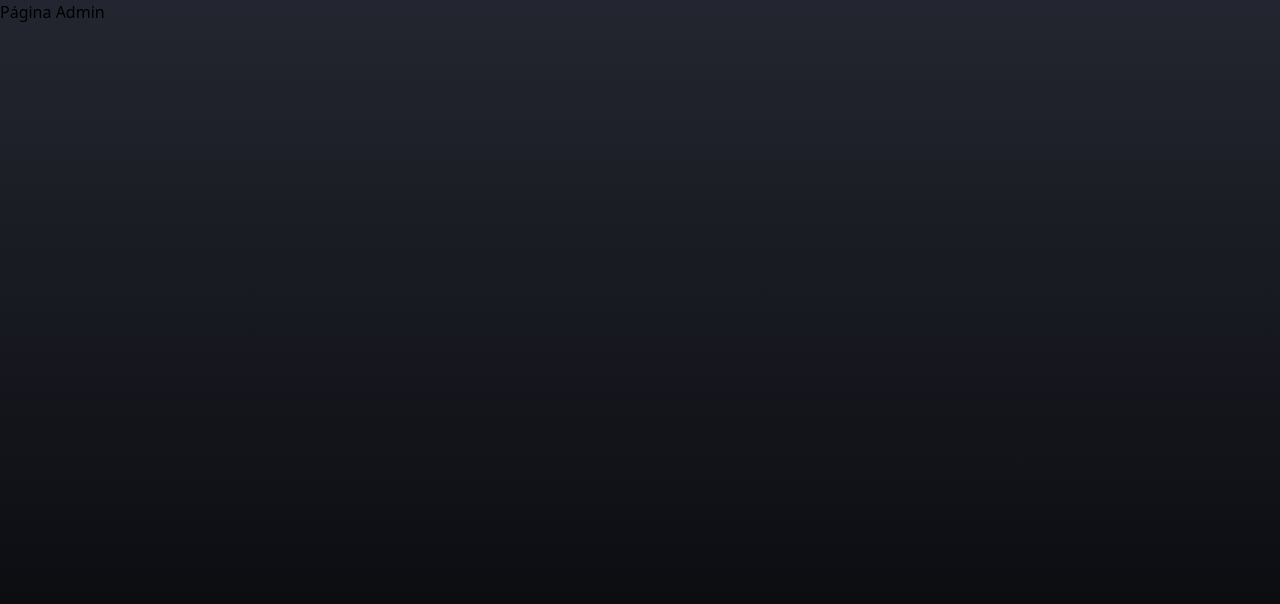
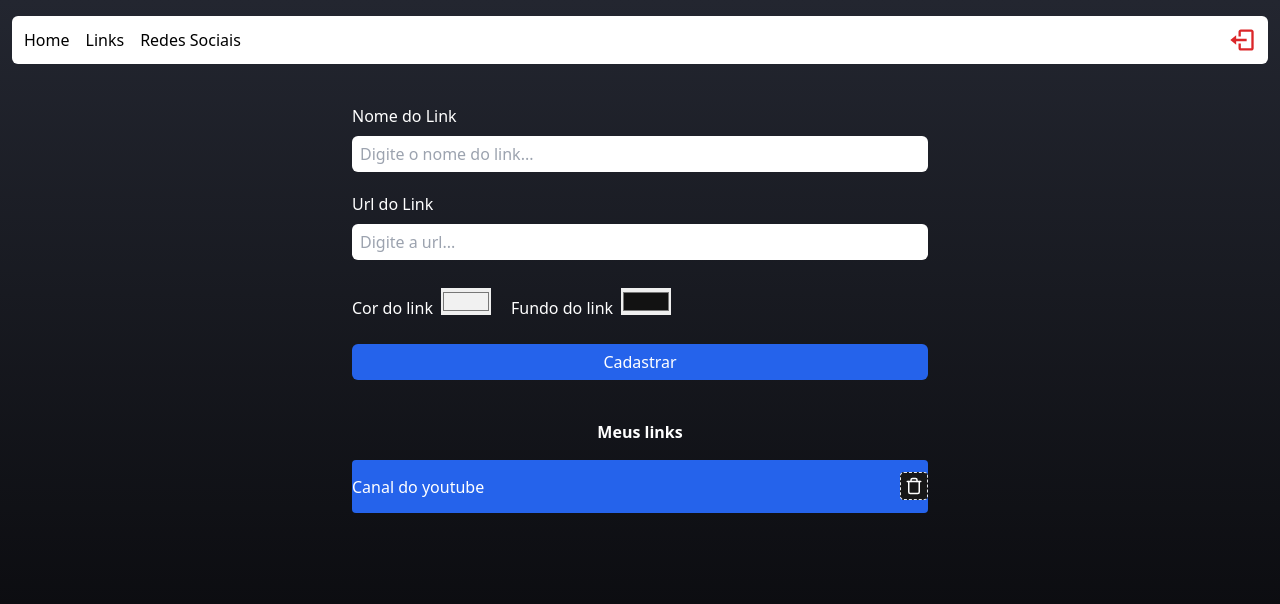
Before and after one commit to BRdeSC/Projeto-devLink, a React (Vite) app: page /admin in a window 1280 px wide. Shown: the top 604 px of the page. Built offline with nearby package versions, Linux system fonts and the light colour scheme; no server answers; sample sign-in values are in the browser's storage.

Commit message:
Criando pagina admin e criando formulario de links

```diff
--- /dev/null
+++ b/src/components/Header/index.tsx
@@ -0,0 +1,37 @@
+import { BiLogOut } from "react-icons/bi"
+import { Link } from "react-router-dom"
+
+import { auth } from "../../services/firebaseConnection"
+import { signOut } from "firebase/auth"
+
+export function Header(){
+
+    async function handleLogout(){
+        await signOut(auth);
+    }
+
+    return(
+        <header className="w-full max-w-2x1 mt-4 px-1">
+            <nav className="w-full bg-white h-12 flex items-center justify-between rounded-md px-3">
+                <div className="flex gap-4 font-medium">
+                    <Link to="/">
+                        Home
+                    </Link>
+
+                    <Link to="/admin">
+                        Links
+                    </Link>
+
+                    <Link to="/admin/social">
+                        Redes Sociais
+                    </Link>
+                </div>
+
+                <button onClick={handleLogout}>
+                    <BiLogOut size={28} color="#db2629"/>
+                </button>
+
+            </nav>
+        </header>
+    )
+}
--- a/src/pages/admin/index.tsx
+++ b/src/pages/admin/index.tsx
@@ -1,8 +1,92 @@
+import { useState } from "react";
+import { Header } from "../../components/Header";
+import { Input } from "../../components/Input";
+
+import { FiTrash } from "react-icons/fi";
 
 export function Admin(){
+    const [nameInput, setNameInput] = useState("")
+    const [urlInput, setUrlInput] = useState("")
+    const [textColorInput, setTextColorInput] = useState("#f1f1f1")
+    const [backgroundColorInput, setBackgroundInput] = useState("#121212")
+
     return(
-        <div>
-            <h1>Página Admin</h1>
+        <div className="flex items-center flex-col min-h-screen pb-7 px-2">
+            <Header/>
+
+            <form className="flex flex-col mt-8 mb-3 w-full max-w-xl">
+                <label className="text-white font-medium mt-2 mb-2">Nome do Link</label>
+                <Input
+                    placeholder="Digite o nome do link..."
+                    value={nameInput}
+                    onChange={ (e) => setNameInput(e.target.value) }
+                />
+
+                <label className="text-white font-medium mt-2 mb-2">Url do Link</label>
+                <Input
+                    type="url"
+                    placeholder="Digite a url..."
+                    value={urlInput}
+                    onChange={ (e) => setUrlInput(e.target.value) }
+                />
+
+                <section className="flex my-4 gap-5">
+                    <div className="flex gap-2">
+                        <label className="text-white font-medium mt-2 mb-2">Cor do link</label>
+                        <input
+                            type="color"
+                            value={textColorInput}
+                            onChange={ (e) => setTextColorInput(e.target.value) }
+                        />
+                    </div>
+
+                    <div className="flex gap-2">
+                        <label className="text-white font-medium mt-2 mb-2">Fundo do link</label>
+                        <input
+                            type="color"
+                            value={backgroundColorInput}
+                            onChange={ (e) => setBackgroundInput(e.target.value) }
+                        />
+                    </div>
+                </section>
+
+                {nameInput !== '' && (
+                <div className="flex items-center justify-start flex-col mb-7 p-1 border-gray-100/25 border rounded-md">
+                    <label className="text-white font-medium mt-2 mb-3">Veja como está ficando:</label>
+                    <article
+                        className="w-11/12 max-w-lg flex flex-col items-center justify-between bg-zinc-900 rounded px-1 py-3"
+                        style={{ marginBottom: 8, marginTop: 8, backgroundColor: backgroundColorInput }}
+                    >
+                        <p className="font-medium" style={{ color: textColorInput }}>{nameInput}</p>
+                    </article>
+                </div>
+                )}
+
+                <button type="submit" className="mb-7 bg-blue-600 h-9 rounded-md text-white font-medium gap-4 flex justify-center items-center">
+                    Cadastrar
+                </button>
+
+            </form>
+
+            <h2 className="font-bold text-white mb-4 text-2x1">
+                Meus links
+            </h2>
+
+            <article
+                className="flex items-center justify-between w-11/12 max-w-xl rounded py-3 mb-2 select-none"
+                style={{ backgroundColor: "#2563EB", color: "#FFF" }}
+            >
+                <p>Canal do youtube</p>
+                <div>
+                    <button
+                        className="border border-dashed p-1 rounded bg-neutral-900"
+                    >
+                        <FiTrash size={18} color="#FFF"/>
+                    </button>
+                </div>
+
+            </article>
+
         </div>
     )
 }
```
